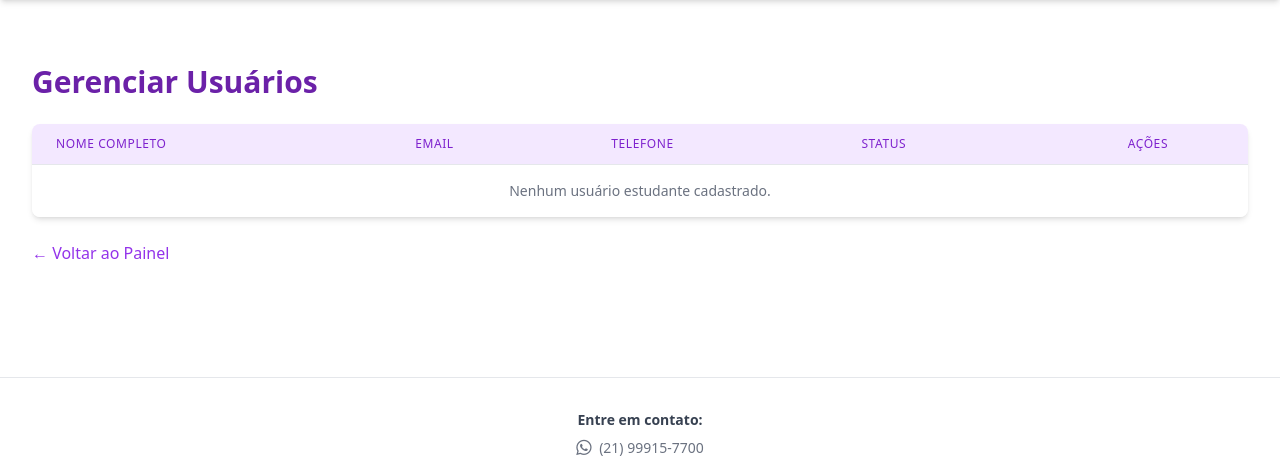
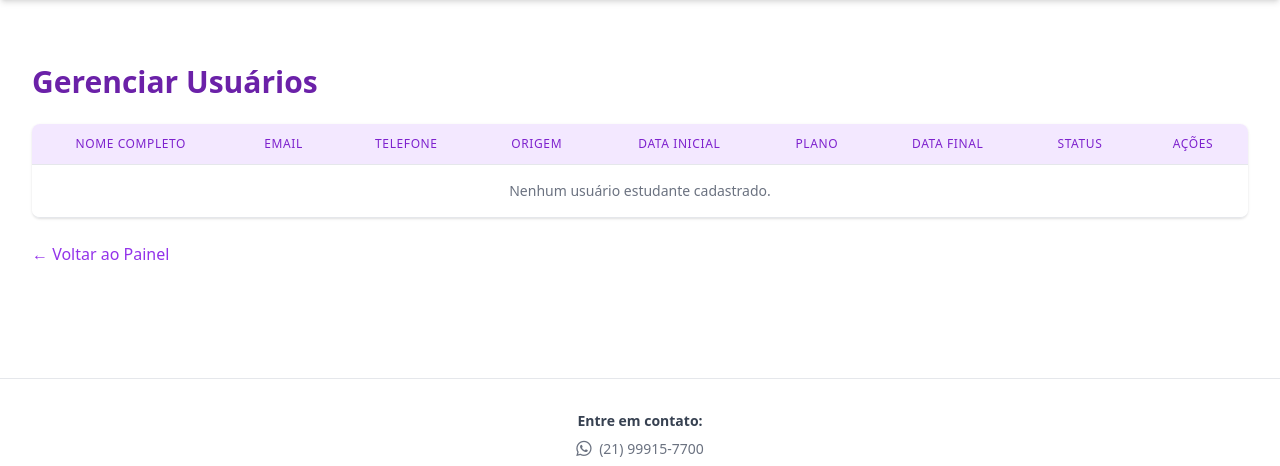
Before and after one commit to thalesassiscarvalho/dose-lei-diaria-flask, a Flask app: page /admin/users in a window 1280 px wide. Shown: the part 96-562 px from the top of the page. Run offline with Flask 3, Linux system fonts and the light colour scheme; a user stored in the database is signed in; data comes from the database, SQL or seed files in the repository; some libraries are stand-ins or nearby versions.

Commit message:
Update manage_users.html

```diff
--- a/src/templates/admin/manage_users.html
+++ b/src/templates/admin/manage_users.html
@@ -9,60 +9,142 @@
   {% with messages = get_flashed_messages(with_categories=true) %}
     {% if messages %}
       {% for category, message in messages %}
-                <div class="p-4 mb-4 text-sm rounded-lg {% if category == 'danger' %} bg-red-100 text-red-700 {% elif category == 'success' %} bg-green-100 text-green-700 {% else %} bg-blue-100 text-blue-700 {% endif %}" role="alert">
+        <div class="p-4 mb-4 text-sm rounded-lg
+          {% if category == 'danger' %} bg-red-100 text-red-700
+          {% elif category == 'success' %} bg-green-100 text-green-700
+          {% else %} bg-blue-100 text-blue-700 {% endif %}" role="alert">
           {{ message }}
         </div>
       {% endfor %}
     {% endif %}
   {% endwith %}
 
-    <div class="bg-white shadow-md rounded-lg overflow-hidden overflow-x-auto">
-        <div class="min-w-full inline-block align-middle">
-            <div class="overflow-hidden overflow-x-scroll">
+  <div class="flex flex-col">
+    <div class="-my-2 overflow-x-auto sm:-mx-6 lg:-mx-8">
+      <div class="py-2 align-middle inline-block min-w-full sm:px-6 lg:px-8">
+        <div class="shadow overflow-hidden border-b border-gray-200 sm:rounded-lg">
           <table class="min-w-full divide-y divide-gray-200">
             <thead class="bg-purple-100">
               <tr>
-                            <th scope="col" class="px-6 py-3 text-left text-xs font-medium text-purple-700 uppercase tracking-wider">
+                <!-- Nome Completo -->
+                <th scope="col" class="px-6 py-3 text-xs font-medium text-purple-700 uppercase tracking-wider">
                   Nome Completo
                 </th>
-                            <th scope="col" class="px-6 py-3 text-left text-xs font-medium text-purple-700 uppercase tracking-wider">
+                <!-- Email -->
+                <th scope="col" class="px-6 py-3 text-xs font-medium text-purple-700 uppercase tracking-wider">
                   Email
                 </th>
-                            <th scope="col" class="px-6 py-3 text-left text-xs font-medium text-purple-700 uppercase tracking-wider">
+                <!-- Telefone -->
+                <th scope="col" class="px-6 py-3 text-xs font-medium text-purple-700 uppercase tracking-wider">
                   Telefone
                 </th>
-                            <th scope="col" class="px-6 py-3 text-left text-xs font-medium text-purple-700 uppercase tracking-wider">
+                <!-- Origem -->
+                <th scope="col" class="px-6 py-3 text-xs font-medium text-purple-700 uppercase tracking-wider">
+                  Origem
+                </th>
+                <!-- Data Inicial -->
+                <th scope="col" class="px-6 py-3 text-xs font-medium text-purple-700 uppercase tracking-wider">
+                  Data Inicial
+                </th>
+                <!-- Plano -->
+                <th scope="col" class="px-6 py-3 text-xs font-medium text-purple-700 uppercase tracking-wider">
+                  Plano
+                </th>
+                <!-- Data Final -->
+                <th scope="col" class="px-6 py-3 text-xs font-medium text-purple-700 uppercase tracking-wider">
+                  Data Final
+                </th>
+                <!-- Status -->
+                <th scope="col" class="px-6 py-3 text-xs font-medium text-purple-700 uppercase tracking-wider">
                   Status
                 </th>
-                            <th scope="col" class="px-6 py-3 text-center text-xs font-medium text-purple-700 uppercase tracking-wider">
+                <!-- Ações -->
+                <th scope="col" class="px-6 py-3 text-xs font-medium text-purple-700 uppercase tracking-wider">
                   Ações
                 </th>
               </tr>
             </thead>
+
             <tbody class="bg-white divide-y divide-gray-200">
               {% if users %}
                 {% for user in users %}
                   <tr>
+                    <!-- Nome Completo -->
                     <td class="px-6 py-4 whitespace-nowrap text-sm font-medium text-gray-900">
-                                        {{ user.full_name or 'N/A' }}
+                      {{ user.full_name }}
                     </td>
-                                    <td class="px-6 py-4 whitespace-nowrap text-sm text-gray-700">
+
+                    <!-- Email -->
+                    <td class="px-6 py-4 whitespace-nowrap text-sm text-gray-500">
                       {{ user.email }}
                     </td>
-                                    <td class="px-6 py-4 whitespace-nowrap text-sm text-gray-700">
-                                        {{ user.phone or 'N/A' }}
+
+                    <!-- Telefone -->
+                    <td class="px-6 py-4 whitespace-nowrap text-sm text-gray-500">
+                      {{ user.phone or '-' }}
                     </td>
-                                    <td class="px-6 py-4 whitespace-nowrap text-sm">
+
+                    <!-- Origem -->
+                    <td class="px-6 py-4 whitespace-nowrap text-sm text-gray-500">
+                      <input
+                        type="text"
+                        name="origem_{{ user.id }}"
+                        class="border border-gray-300 rounded px-2 py-1 w-full text-sm"
+                        placeholder="De onde ele veio?"
+                        value=""
+                      >
+                    </td>
+
+                    <!-- Data Inicial -->
+                    <td class="px-6 py-4 whitespace-nowrap text-sm text-gray-500">
+                      <input
+                        type="date"
+                        id="data_inicial_{{ user.id }}"
+                        name="data_inicial_{{ user.id }}"
+                        class="border border-gray-300 rounded px-2 py-1 w-full text-sm"
+                      >
+                    </td>
+
+                    <!-- Plano -->
+                    <td class="px-6 py-4 whitespace-nowrap text-sm text-gray-500">
+                      <select
+                        id="plano_{{ user.id }}"
+                        name="plano_{{ user.id }}"
+                        class="border border-gray-300 rounded px-2 py-1 w-full text-sm"
+                      >
+                        <option value="">-- Selecione --</option>
+                        <option value="mensal">Mensal</option>
+                        <option value="trimestral">Trimestral</option>
+                        <option value="semestral">Semestral</option>
+                        <option value="anual">Anual</option>
+                      </select>
+                    </td>
+
+                    <!-- Data Final (readonly) -->
+                    <td class="px-6 py-4 whitespace-nowrap text-sm text-gray-500">
+                      <input
+                        type="date"
+                        id="data_final_{{ user.id }}"
+                        name="data_final_{{ user.id }}"
+                        class="border border-gray-300 rounded px-2 py-1 w-full text-sm bg-gray-100"
+                        readonly
+                      >
+                    </td>
+
+                    <!-- Status -->
+                    <td class="px-6 py-4 whitespace-nowrap text-center text-sm">
                       {% if user.is_approved %}
-                                            <span class="px-2 inline-flex text-xs leading-5 font-semibold rounded-full bg-green-100 text-green-800">
+                        <span class="px-2 inline-flex text-xs font-semibold rounded-full bg-green-100 text-green-800">
                           Aprovado
                         </span>
                       {% else %}
-                                            <span class="px-2 inline-flex text-xs leading-5 font-semibold rounded-full bg-yellow-100 text-yellow-800">
+                        <span class="px-2 inline-flex text-xs font-semibold rounded-full bg-yellow-100 text-yellow-800">
                           Pendente
                         </span>
                       {% endif %}
                     </td>
+
+                    <!-- Ações -->
                     <td class="px-6 py-4 whitespace-nowrap text-center text-sm font-medium space-x-2">
                       {% if not user.is_approved %}
                         <form action="{{ url_for('admin.approve_user', user_id=user.id) }}" method="POST" class="inline-block">
@@ -78,14 +160,13 @@
                           <button type="submit" class="text-red-600 hover:text-red-900">Negar</button>
                         </form>
                       {% endif %}
-                                        <a href="{{ url_for('admin.reset_user_password', user_id=user.id) }}" class="text-blue-600 hover:text-blue-900">Redefinir Senha</a>
-                                        {# Add delete user functionality later if needed #}
+                      <a href="{{ url_for('admin.reset_user', user_id=user.id) }}" class="text-blue-600 hover:text-blue-900">Redefinir Senha</a>
                     </td>
                   </tr>
                 {% endfor %}
               {% else %}
                 <tr>
-                                <td colspan="5" class="px-6 py-4 whitespace-nowrap text-sm text-gray-500 text-center">
+                  <td colspan="9" class="px-6 py-4 whitespace-nowrap text-sm text-gray-500 text-center">
                     Nenhum usuário estudante cadastrado.
                   </td>
                 </tr>
@@ -95,8 +176,67 @@
         </div>
       </div>
     </div>
+  </div>
+
   <div class="mt-6">
     <a href="{{ url_for('admin.dashboard') }}" class="text-purple-600 hover:text-purple-800">&larr; Voltar ao Painel</a>
   </div>
 </div>
+
+{# ====== Script para calcular Data Final automaticamente ====== #}
+<script>
+  document.addEventListener('DOMContentLoaded', function() {
+    {% for user in users %}
+      (function() {
+        const userId = {{ user.id }};
+        const inputDataInicial = document.getElementById(`data_inicial_${userId}`);
+        const selectPlano      = document.getElementById(`plano_${userId}`);
+        const inputDataFinal   = document.getElementById(`data_final_${userId}`);
+
+        function calcularDataFinal() {
+          const dataInicialVal = inputDataInicial.value;
+          const planoVal       = selectPlano.value;
+          if (!dataInicialVal || !planoVal) {
+            inputDataFinal.value = '';
+            return;
+          }
+
+          // Converte "YYYY-MM-DD" em Date
+          const partes = dataInicialVal.split('-');
+          const ano    = parseInt(partes[0], 10);
+          const mes    = parseInt(partes[1], 10) - 1; // 0–11
+          const dia    = parseInt(partes[2], 10);
+          const dt     = new Date(ano, mes, dia);
+
+          // Define quantos meses adicionar
+          let mesesParaAdicionar = 0;
+          switch (planoVal) {
+            case 'mensal':     mesesParaAdicionar = 1;  break;
+            case 'trimestral': mesesParaAdicionar = 3;  break;
+            case 'semestral':  mesesParaAdicionar = 6;  break;
+            case 'anual':      mesesParaAdicionar = 12; break;
+            default: mesesParaAdicionar = 0;
+          }
+
+          if (mesesParaAdicionar > 0) {
+            dt.setMonth(dt.getMonth() + mesesParaAdicionar);
+            const anoFinal = dt.getFullYear();
+            const mesFinal = dt.getMonth() + 1; // volta de 0–11 para 1–12
+            const diaFinal = dt.getDate();
+            const mesFinalStr = mesFinal < 10 ? `0${mesFinal}` : `${mesFinal}`;
+            const diaFinalStr = diaFinal < 10 ? `0${diaFinal}` : `${diaFinal}`;
+            inputDataFinal.value = `${anoFinal}-${mesFinalStr}-${diaFinalStr}`;
+          } else {
+            inputDataFinal.value = '';
+          }
+        }
+
+        inputDataInicial.addEventListener('change', calcularDataFinal);
+        selectPlano.addEventListener('change', calcularDataFinal);
+      })();
+    {% endfor %}
+  });
+</script>
+{# ====== Fim do Script ====== #}
+
 {% endblock %}
```
Lines whose indentation alone changed are shown as unchanged.
